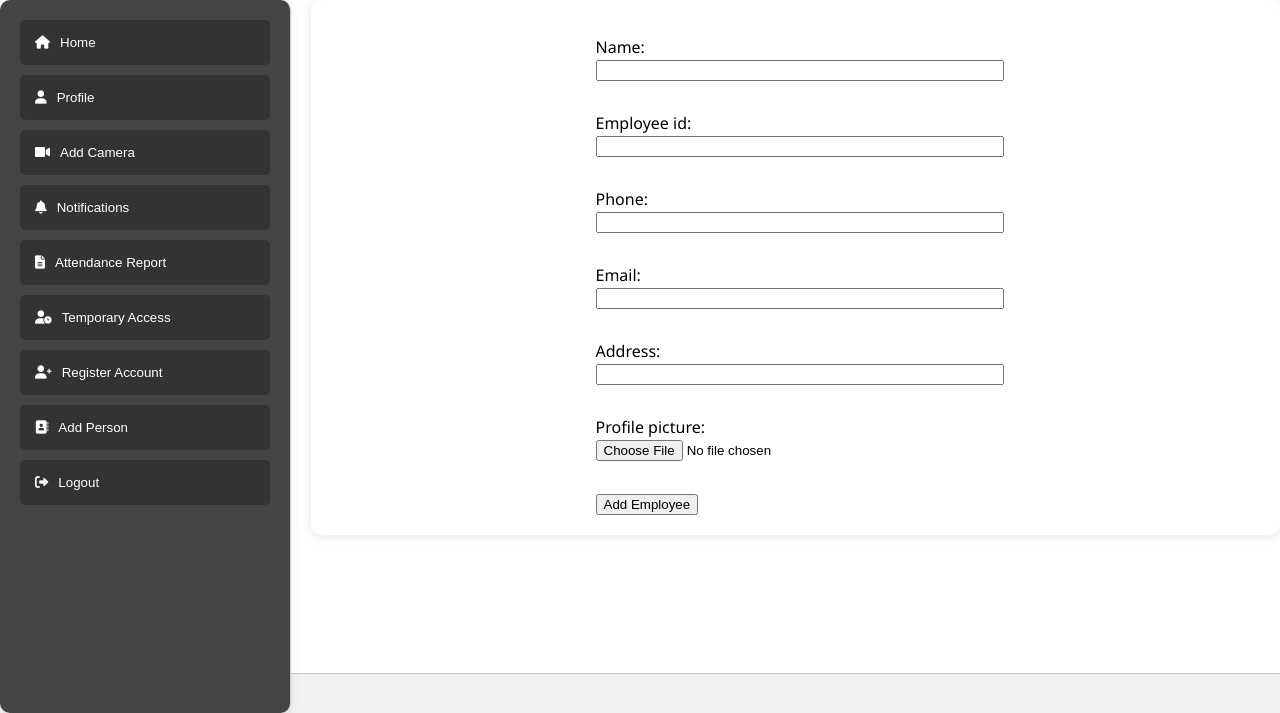
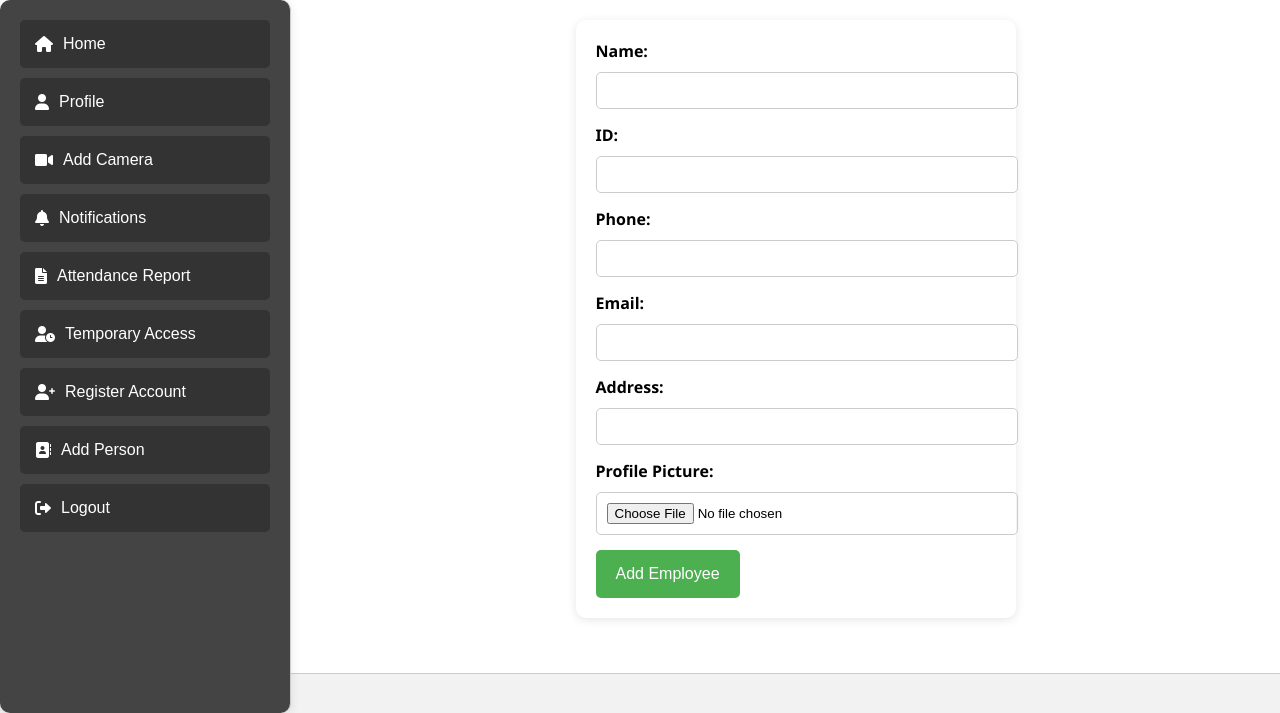
Before and after one commit to hammad12250/Facial-Recognition-System-With-Smart-Attendence, a Django app: page /add_employee/ in a window 1280 px wide. Shown: the part 126-839 px from the top of the page. Run offline with Django 4.2, Linux system fonts and the light colour scheme.

Commit message:
desingned the add epmployee page

```diff
--- a/finalyearproject/templates/addemployee.html
+++ b/finalyearproject/templates/addemployee.html
@@ -145,6 +145,49 @@
             border-radius: 5px;
             width: 100%;
         }
+
+
+        form {
+            max-width: 400px;
+            width: 100%;
+            background-color: #fff;
+            padding: 20px;
+            border-radius: 10px;
+            box-shadow: 0px 2px 10px rgba(0, 0, 0, 0.1);
+            margin-top: 20px;
+        }
+
+        label {
+            display: block;
+            font-weight: bold;
+            margin-bottom: 10px;
+        }
+
+        input[type="text"],
+        input[type="email"],
+        input[type="file"] {
+            width: 100%;
+            padding: 10px;
+            margin-bottom: 15px;
+            border: 1px solid #ccc;
+            border-radius: 5px;
+        }
+
+        button {
+            background-color: #4caf50;
+            color: white;
+            padding: 15px 20px;
+            border: none;
+            border-radius: 5px;
+            cursor: pointer;
+            font-size: 16px;
+            transition: background-color 0.3s ease;
+        }
+
+        button:hover {
+            background-color: #45a049;
+        }
+    </style>
     </style>
 </head>
     <title>Facial Recognition System with Smart Attendance</title>
@@ -174,7 +217,7 @@
         </div>
 
 
-        <div class="content">
+        {% comment %} <div class="content">
 
 
                         <form method="post" enctype="multipart/form-data">
@@ -182,8 +225,23 @@
                             {{ form.as_p }}
                             <button type="submit">Add Employee</button>
                         </form>
-        </div>
-
+        </div>  {% endcomment %}
+        <form method="post" enctype="multipart/form-data">
+            {% csrf_token %}
+            <label for="id_name">Name:</label>
+            {{ form.name }}
+            <label for="id_employee_id">ID:</label>
+            {{ form.employee_id }}
+            <label for="id_phone">Phone:</label>
+            {{ form.phone }}
+            <label for="id_email">Email:</label>
+            {{ form.email }}
+            <label for="id_address">Address:</label>
+            {{ form.address }}
+            <label for="id_profile_picture">Profile Picture:</label>
+            {{ form.profile_picture }}
+            <button type="submit">Add Employee</button>
+        </form>
 
     </body>
 
```
